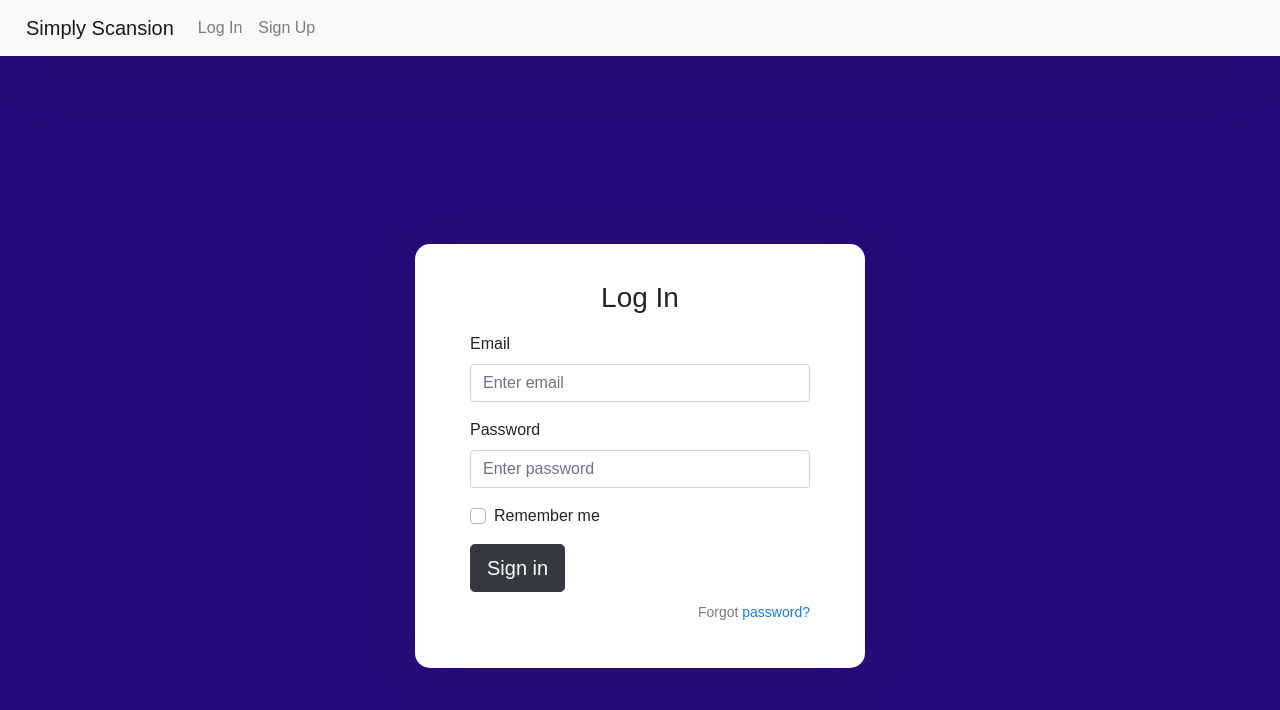
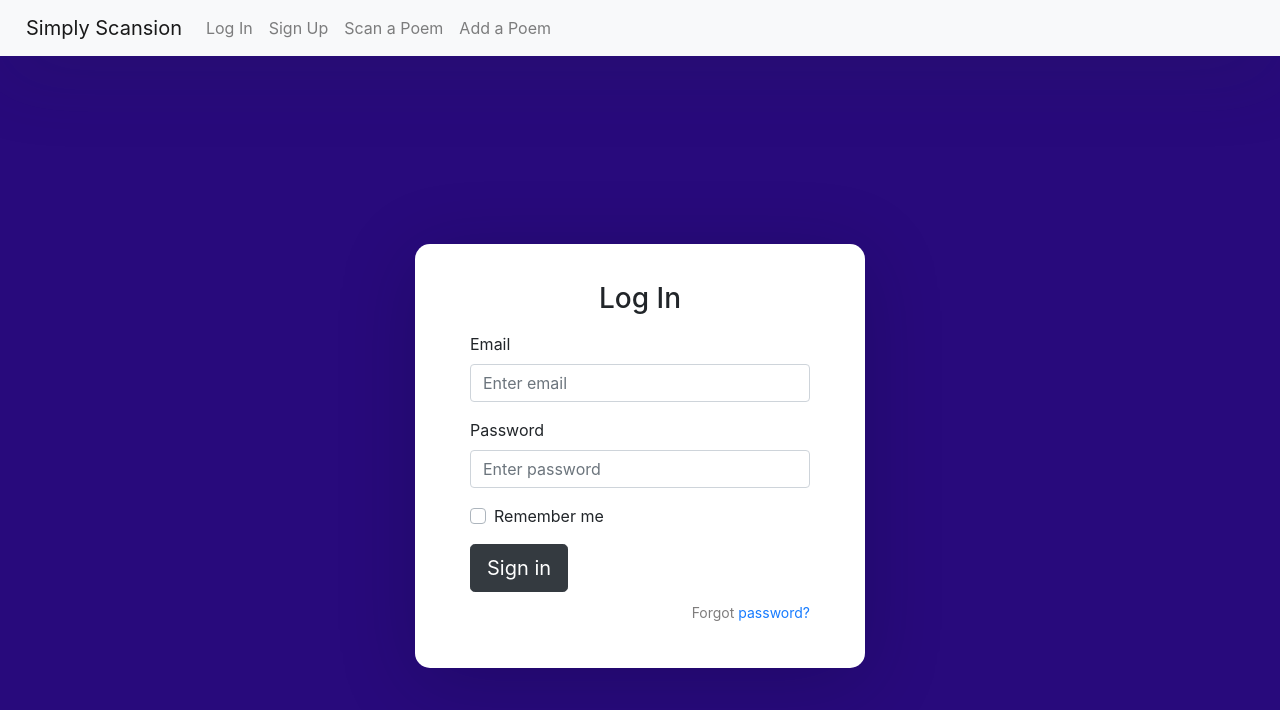
Before and after one commit to CS495-Group007/PoetryCode, a React (Create React App) app in the folder poetry-app/: page / in a window 1280 px wide. Shown: the top 710 px of the page. Built offline with nearby package versions, Linux system fonts and the light colour scheme.

Commit message:
separating css files

```diff
--- a/poetry-app/src/App.css
+++ b/poetry-app/src/App.css
@@ -1,78 +1,13 @@
-.App {
-  text-align: center;
+.navbar-light {
+  background-color: #ffffff;
+  box-shadow: 0px 14px 80px rgba(34, 35, 58, 0.2);
 }
 
-.App-logo {
-  height: 40vmin;
-  pointer-events: none;
+.navbar-brand {
+  padding-left: 10px;
 }
 
-@media (prefers-reduced-motion: no-preference) {
-  .App-logo {
-    animation: App-logo-spin infinite 20s linear;
-  }
+.App {
+  width: 100%;
+  height: 100%;
 }
-
-.App-header {
-  background-color: #282c34;
-  min-height: 100vh;
-  display: flex;
-  flex-direction: column;
-  align-items: center;
-
-  font-size: calc(10px + 2vmin);
-  color: white;
-}
-
-.App-link {
-  color: #61dafb;
-}
-
-@keyframes App-logo-spin {
-  from {
-    transform: rotate(0deg);
-  }
-  to {
-    transform: rotate(360deg);
-  }
-}
-.Title {
-  color: rgb(0, 204, 255);
-}
-
-#yellowRectangle{
-  width:200px;
-  height:100px;
-  background:rgba(245, 245, 2, 0.767);
-  font-weight: bold;
-}
-#blueRectangle{
-  width:200px;
-  height:100px;
-  background:rgb(5, 5, 80);
-  font-weight: bold;
-}
-#redRectangle{
-  width:200px;
-  height:100px;
-  background:red;
-  font-weight: bold;
-}
-#grayRectangle{
-  width:200px;
-  height:100px;
-  background:gray;
-  font-weight: bold;
-}
-#blackRectangle{
-  width:200px;
-  height:100px;
-  background:black;
-  font-weight: bold;
-}
-#greenRectangle{
-  width:200px;
-  height:100px;
-  background:green;
-  font-weight: bold;
-}
--- a/poetry-app/src/App.js
+++ b/poetry-app/src/App.js
@@ -1,6 +1,7 @@
 import React from 'react';
 import '../node_modules/bootstrap/dist/css/bootstrap.min.css';
 import './App.css';
+import './SimplyScansion.css';
 import { BrowserRouter as Router, Switch, Route } from "react-router-dom";
 import { Nav, Navbar } from "react-bootstrap"
 
@@ -18,6 +19,8 @@ function App() {
           <Nav>
             <Nav.Link href="/sign-in">Log In</Nav.Link>
             <Nav.Link href="/sign-up">Sign Up</Nav.Link>
+            <Nav.Link href="/simply-scansion">Scan a Poem</Nav.Link>
+            <Nav.Link href="#">Add a Poem</Nav.Link>
           </Nav>
         </Navbar.Collapse>
       </Navbar>
--- a/poetry-app/src/GameBoard.js
+++ b/poetry-app/src/GameBoard.js
@@ -1,6 +1,6 @@
 import React from 'react';
 import { DragDropContainer, DropTarget } from 'react-drag-drop-container';
-import './App.css';
+import './gameboard.css';
 
 class GameBoard extends React.Component {
     render(){
--- /dev/null
+++ b/poetry-app/src/SimplyScansion.css
@@ -0,0 +1,41 @@
+.SimplyScansion {
+    text-align: center;
+  }
+
+.SimplyScansion-logo {
+  height: 40vmin;
+  pointer-events: none;
+}
+
+@media (prefers-reduced-motion: no-preference) {
+  .SimplyScansion-logo {
+    animation: SimplyScansion-logo-spin infinite 20s linear;
+  }
+}
+
+.SimplyScansion-header {
+  background-color: #282c34;
+  min-height: 100vh;
+  display: flex;
+  flex-direction: column;
+  align-items: center;
+
+  font-size: calc(10px + 2vmin);
+  color: white;
+}
+
+.SimplyScansion-link {
+  color: #61dafb;
+}
+
+@keyframes SimplyScansion-logo-spin {
+  from {
+    transform: rotate(0deg);
+  }
+  to {
+    transform: rotate(360deg);
+  }
+}
+.Title {
+  color: rgb(0, 204, 255);
+}
--- a/poetry-app/src/SimplyScansion.js
+++ b/poetry-app/src/SimplyScansion.js
@@ -1,6 +1,7 @@
 import React from 'react';
 import PoemSelector from './PoemSelector.js';
 import GameBoard from './GameBoard.js';
+import './SimplyScansion.css';
 
 var POEMS = {
     '1': {id: 1, poet: 'Shakespeare', name: 'Sonnet 29', text: 'When, in disgrace with fortune and men’s eyes,\nI all alone beweep my outcast state,\nAnd trouble deaf heaven with my bootless cries,\nAnd look upon myself and curse my fate,\nWishing me like to one more rich in hope,\nFeatured like him, like him with friends possessed,\nDesiring this man’s art and that man’s scope,\nWith what I most enjoy contented least;\nYet in these thoughts myself almost despising,\nHaply I think on thee, and then my state,\n(Like to the lark at break of day arising\nFrom sullen earth) sings hymns at heaven’s gate;\nFor thy sweet love remembered such wealth brings\nThat then I scorn to change my state with kings.'},
--- a/poetry-app/src/components/login.css
+++ b/poetry-app/src/components/login.css
@@ -2,7 +2,7 @@
     box-sizing: border-box;
   }
 
-  body {
+  .body {
     min-height: 100vh;
     display: flex;
     font-weight: 400;
@@ -10,14 +10,9 @@
     background: #280A7C;
   }
 
-  body, html, .App, #root, .outer {
+  body, html, #root, .outer {
     width: 100%;
     height: 100%;
-  }
-
-  .navbar-light {
-    background-color: #ffffff;
-    box-shadow: 0px 14px 80px rgba(34, 35, 58, 0.2);
   }
 
   .outer {
@@ -32,7 +27,7 @@
     width: 450px;
     margin: auto;
     background: #ffffff;
-    box-shadow: 0px 14px 80px rgba(34, 35, 58, 0.2);
+    box-shadow: 0px 14px 80px rgba(3, 5, 29, 0.2);
     padding: 40px 55px 45px 55px;
     border-radius: 15px;
     transition: all .3s;
@@ -66,7 +61,3 @@
   .forgot-password a {
     color: #167bff;
   }
-
-  .navbar-brand {
-    padding-left: 10px;
-  }
--- /dev/null
+++ b/poetry-app/src/gameboard.css
@@ -0,0 +1,36 @@
+#yellowRectangle{
+    width:200px;
+    height:100px;
+    background:rgba(245, 245, 2, 0.767);
+    font-weight: bold;
+  }
+  #blueRectangle{
+    width:200px;
+    height:100px;
+    background:rgb(5, 5, 80);
+    font-weight: bold;
+  }
+  #redRectangle{
+    width:200px;
+    height:100px;
+    background:red;
+    font-weight: bold;
+  }
+  #grayRectangle{
+    width:200px;
+    height:100px;
+    background:gray;
+    font-weight: bold;
+  }
+  #blackRectangle{
+    width:200px;
+    height:100px;
+    background:black;
+    font-weight: bold;
+  }
+  #greenRectangle{
+    width:200px;
+    height:100px;
+    background:green;
+    font-weight: bold;
+  }
```
